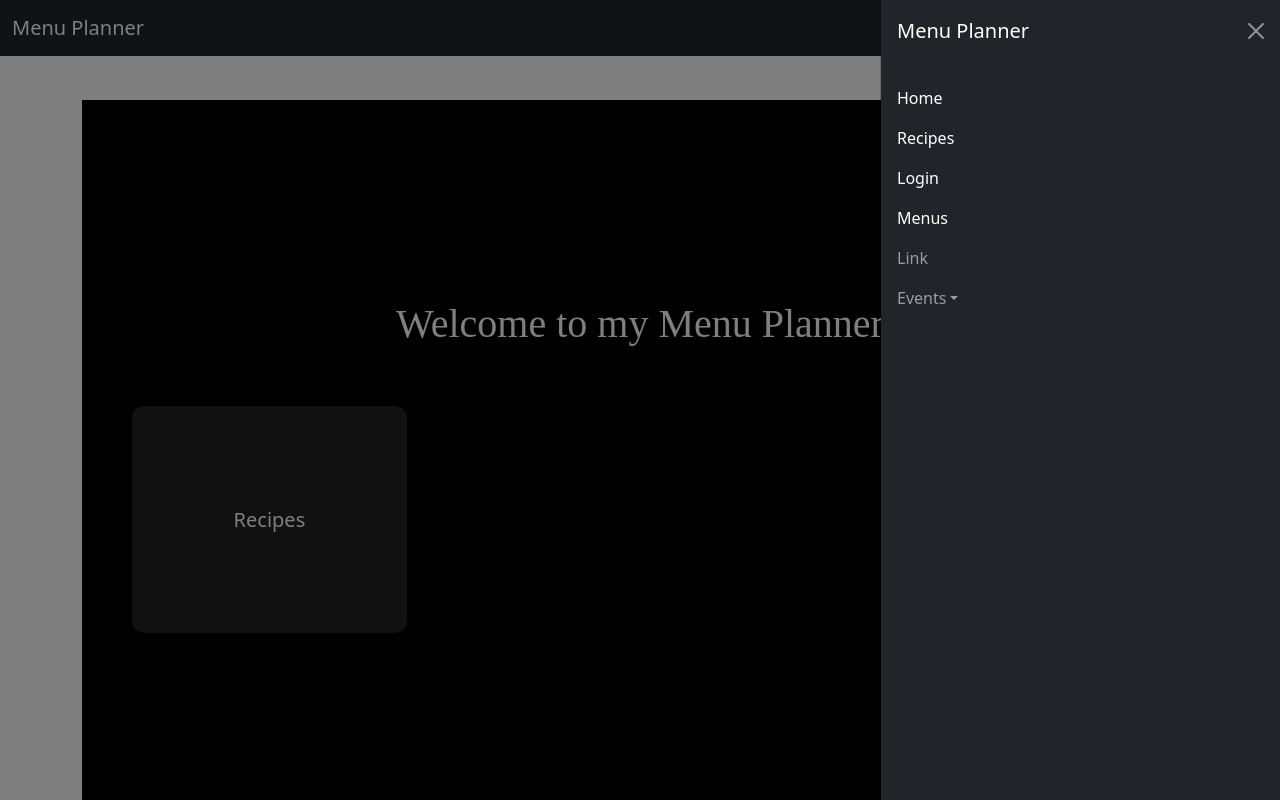
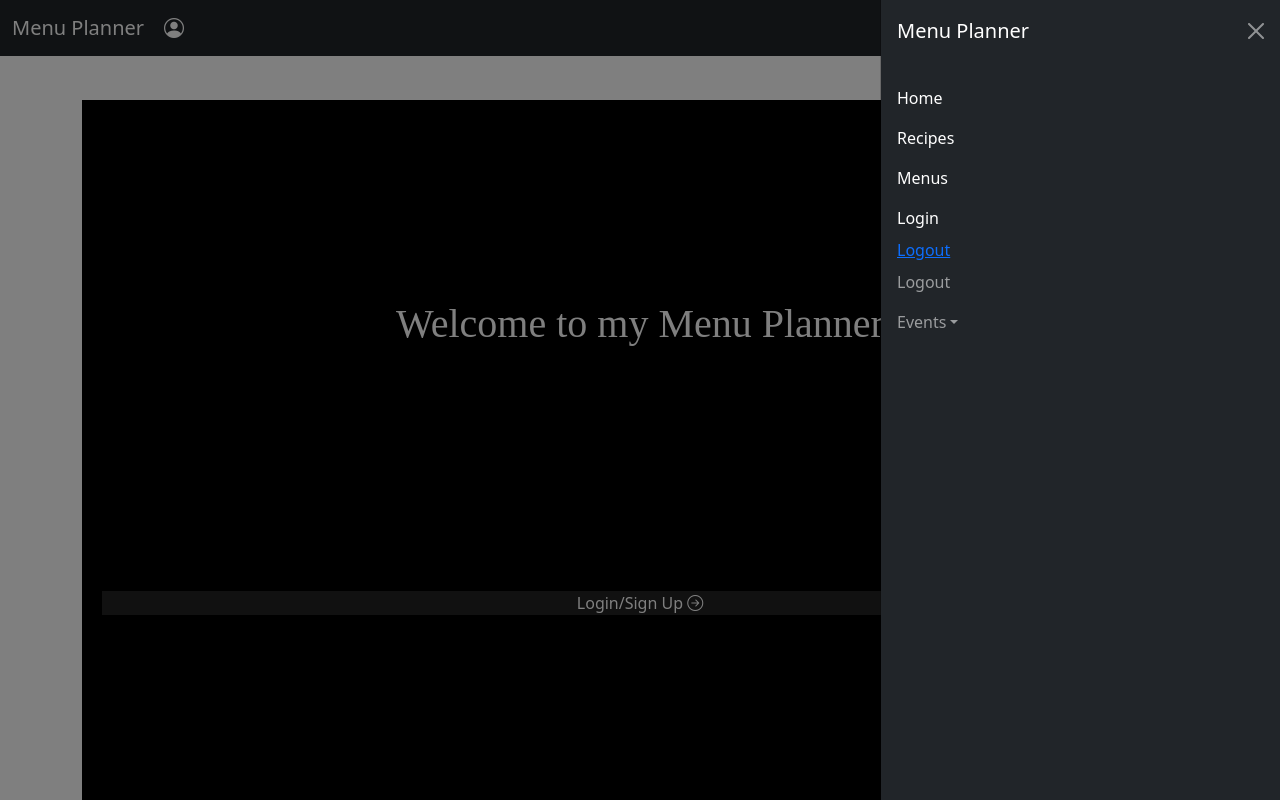
Before and after one commit to adinareiter/menu-planner-frontend, a React (Vite) app: page / in a window 1280 px wide. Both pictures are taken after a click on the button 1240 px from the left and 28 px from the top of the page. Shown: the top 800 px of the page. Built offline with nearby package versions, Linux system fonts and the light colour scheme; no server answers.

Commit message:
adds account icon and homepage account styling

```diff
--- a/src/Header.jsx
+++ b/src/Header.jsx
@@ -1,4 +1,5 @@
 import { Link } from "react-router-dom";
+import { Logout } from "./Logout";
 
 export function Header() {
   return (
@@ -6,8 +7,15 @@ export function Header() {
       <div>
         <nav className="navbar navbar-dark bg-dark fixed-top">
           <div className="container-fluid">
-            <a className="navbar-brand" href="#">
-              Menu Planner
+            <a className="navbar-brand">
+              <Link to="/" className="nav-link active" aria-current="page">
+                Menu Planner
+              </Link>
+              <div className="account-link">
+                <Link to="/login" className="nav-link active" aria-current="page">
+                  <i id="account-icon" className="bi bi-person-circle"></i>
+                </Link>
+              </div>
             </a>
             <button
               className="navbar-toggler"
@@ -44,16 +52,17 @@ export function Header() {
                     <Link to="/recipes" className="nav-link active" aria-current="page">
                       Recipes
                     </Link>
+                    <Link to="/menus" className="nav-link active" aria-current="page">
+                      Menus
+                    </Link>
                     <Link to="/login" className="nav-link active" aria-current="page">
                       Login
                     </Link>
-                    <Link to="/menus" className="nav-link active" aria-current="page">
-                      Menus
-                    </Link>
+                    <Logout>Logout</Logout>
                   </li>
                   <li className="nav-item">
-                    <a className="nav-link" href="#">
-                      Link
+                    <a className="nav-link" href="/logout">
+                      Logout
                     </a>
                   </li>
                   <li className="nav-item dropdown">
--- a/src/Home.jsx
+++ b/src/Home.jsx
@@ -1,8 +1,10 @@
 import React, { useState, useEffect } from "react";
 import Typewriter from "./Typewriter";
 import { Link } from "react-router-dom";
+// import { Login } from "./Login";
 
 export function Home() {
+  const jwt = localStorage.getItem("jwt");
   const [complete, setComplete] = useState(false);
 
   const handleComplete = () => {
@@ -28,6 +30,8 @@ export function Home() {
           <Typewriter text="   Welcome to my Menu Planner" delay={100} onComplete={handleComplete} />
         </h1>
       </div>
+      {jwt ? (
+        <div>
           {complete && (
             <div id="links-container">
               <h5 id="recipes">
@@ -43,5 +47,13 @@ export function Home() {
             </div>
           )}
         </div>
+      ) : (
+        <div id="login-container">
+          <Link to="/login" className="nav-link active" aria-current="page" id="home-login">
+            Login/Sign Up <i className="bi bi-arrow-right-circle"></i>
+          </Link>
+        </div>
+      )}
+    </div>
   );
 }
--- a/src/Login.jsx
+++ b/src/Login.jsx
@@ -1,5 +1,6 @@
 import axios from "axios";
 import { useState } from "react";
+import { Logout } from "./Logout";
 
 const jwt = localStorage.getItem("jwt");
 if (jwt) {
@@ -29,6 +30,11 @@ export function Login() {
   };
 
   return (
+    <div>
+      {jwt ? (
+        <Logout>Logout</Logout>
+      ) : (
+        // <p>jwt exists</p>
         <div id="login">
           <h1>Login</h1>
           <ul>
@@ -46,5 +52,7 @@ export function Login() {
             <button type="submit">Login</button>
           </form>
         </div>
+      )}
+    </div>
   );
 }
--- a/src/index.css
+++ b/src/index.css
@@ -4,6 +4,15 @@ html {
 
 header {
   margin-top: 100px;
+}
+
+.navbar-brand {
+  display: flex;
+  /* align-items: center; */
+}
+
+.account-link {
+  margin-left: 20px;
 }
 
 header, a {
@@ -27,6 +36,19 @@ h1 {
   color: white;
   /* align-items: center; */
   /* text-align: center; */
+}
+
+#login-container {
+  justify-content: space-between;
+  color: white;
+  padding: 20px;
+}
+
+#home-login {
+  color: white;
+  text-align: center;
+  margin-top: 20%;
+  background-color: rgb(34, 34, 34);
 }
 
 #links-container {
```
Lines whose indentation alone changed are shown as unchanged.
